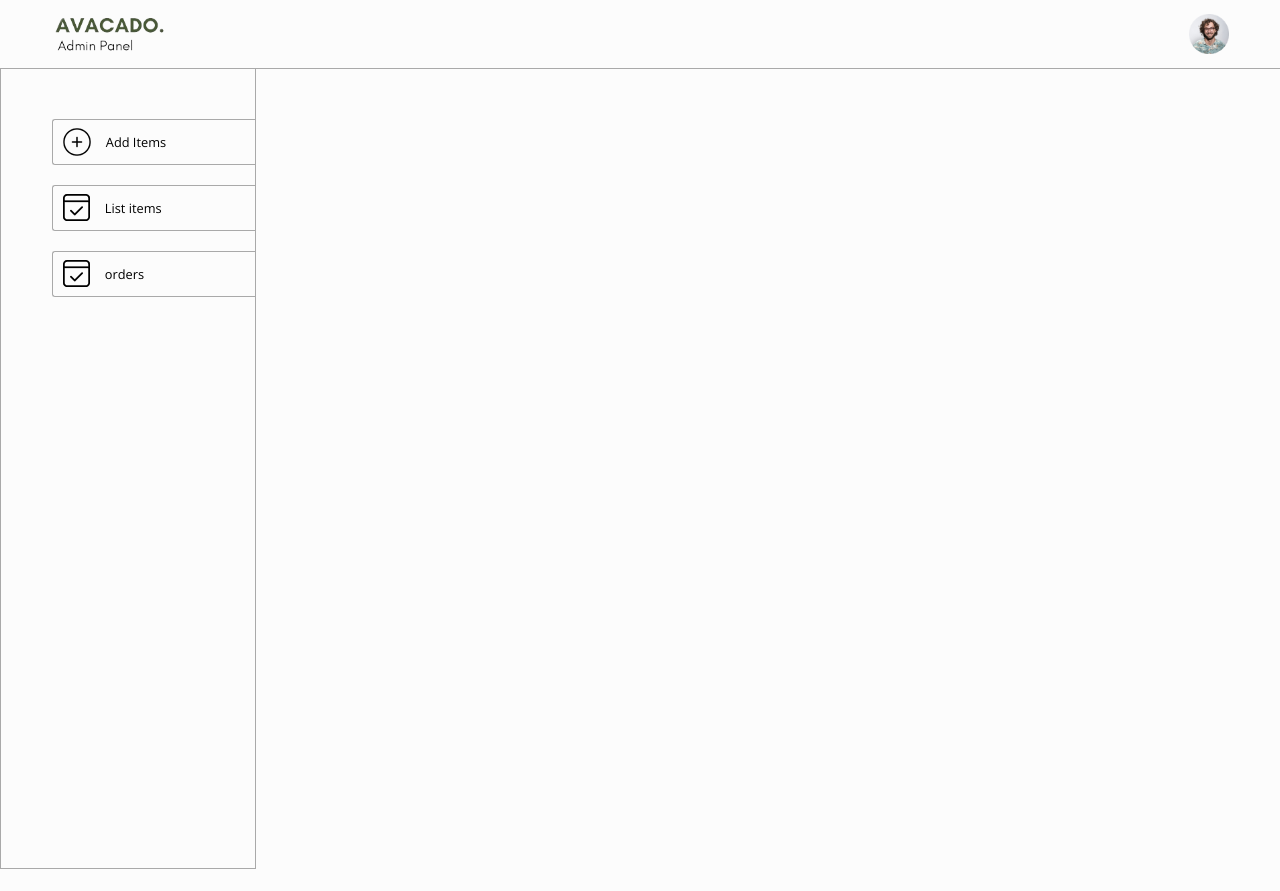
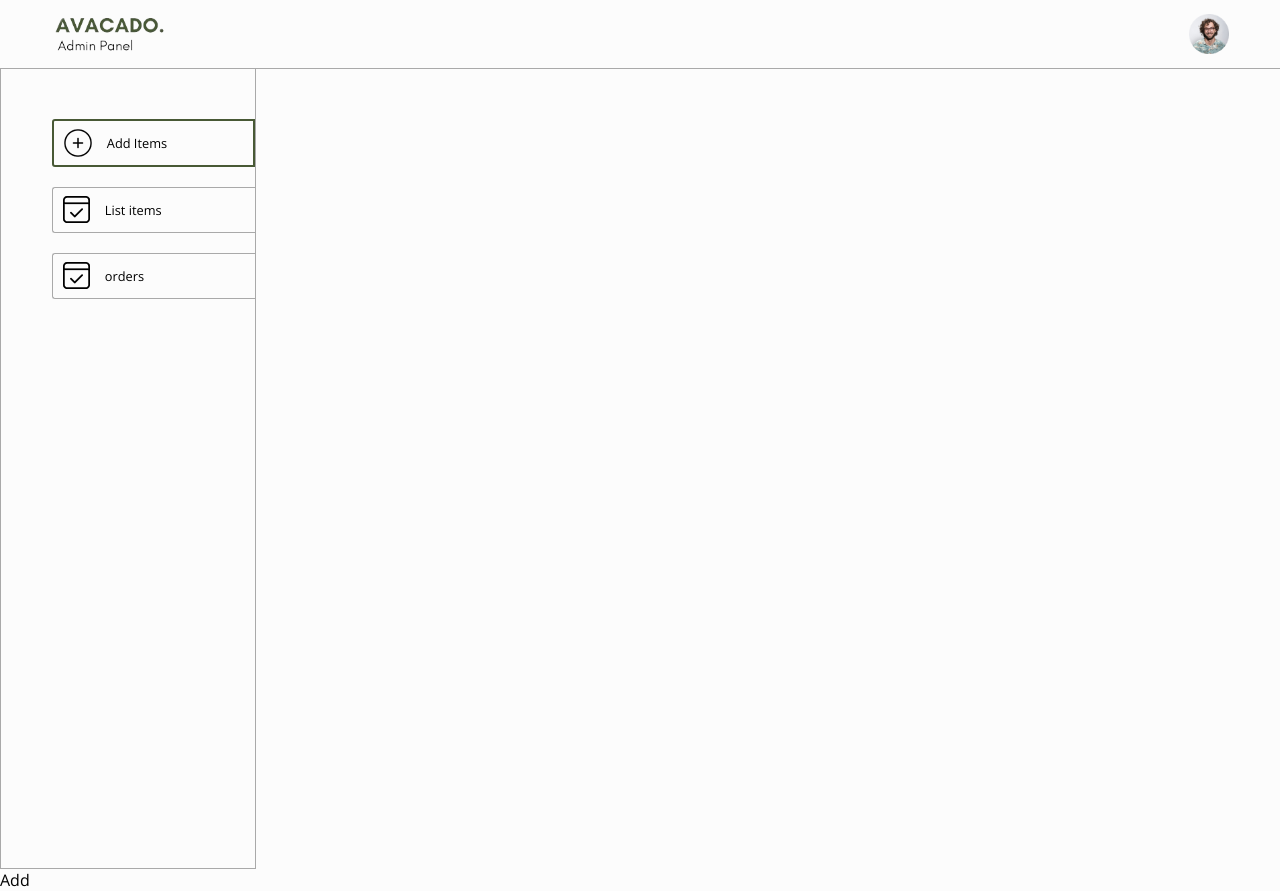
Before and after one commit to Erecto-Accio/Avacado, a React (Vite) app in the folder admin/: page /add in a window 1280 px wide. Before the commit the page ends 869 px from the top, so only its background shows below. Built offline with nearby package versions, Linux system fonts and the light colour scheme; the HTML template or start-up script is replaced by a standard one.

Commit message:
Link added now we can navigate into add list and orders

```diff
--- a/admin/src/App.jsx
+++ b/admin/src/App.jsx
@@ -1,7 +1,10 @@
 import React from "react";
 import Navbar from "./components/Navbar/Navbar";
 import Sidebar from "./components/Sidebar/Sidebar";
-
+import { Route, Routes } from "react-router-dom";
+import Add from "./Pages/Add/Add";
+import List from "./Pages/List/List";
+import Orders from "./Pages/Orders/Orders";
 const App = () => {
   return (
     <div>
@@ -9,6 +12,11 @@
       <hr />
       <div className="app-content">
         <Sidebar />
+        <Routes>
+          <Route path="/add" element={<Add />}></Route>
+          <Route path="/list" element={<List />}></Route>
+          <Route path="/orders" element={<Orders />}></Route>
+        </Routes>
       </div>
     </div>
   );
--- a/admin/src/components/Sidebar/Sidebar.css
+++ b/admin/src/components/Sidebar/Sidebar.css
@@ -22,7 +22,9 @@
   border-radius: 3px 0px 0px 3px;
   cursor: pointer;
 }
-
+.active {
+  border: 2px solid #485935;
+}
 /* Responsive */
 @media (max-width: 900px) {
   .sidebar-option > p {
--- a/admin/src/components/Sidebar/Sidebar.jsx
+++ b/admin/src/components/Sidebar/Sidebar.jsx
@@ -1,22 +1,23 @@
 import React from "react";
 import "./Sidebar.css";
 import { assets } from "../../assets/assets";
+import { NavLink } from "react-router-dom";
 const Sidebar = () => {
   return (
     <div className="sidebar">
       <div className="sidebar-options">
-        <div className="sidebar-option">
+        <NavLink to="/add" className="sidebar-option">
           <img src={assets.add_icon} alt="" />
           <p>Add Items</p>
-        </div>
-        <div className="sidebar-option">
+        </NavLink>
+        <NavLink to="/list" className="sidebar-option">
           <img src={assets.order_icon} alt="" />
           <p>List items</p>
-        </div>
-        <div className="sidebar-option">
+        </NavLink>
+        <NavLink to="/orders" className="sidebar-option">
           <img src={assets.order_icon} alt="" />
           <p>orders</p>
-        </div>
+        </NavLink>
       </div>
     </div>
   );
```
